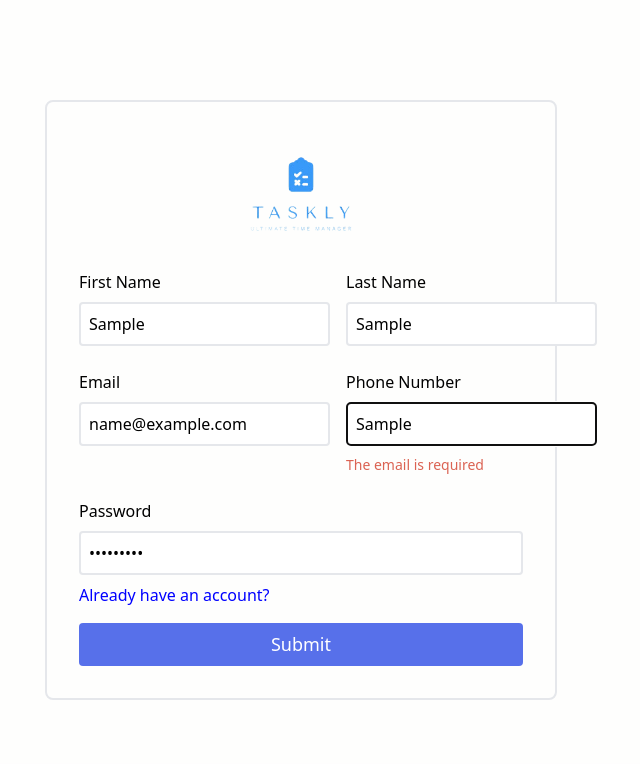
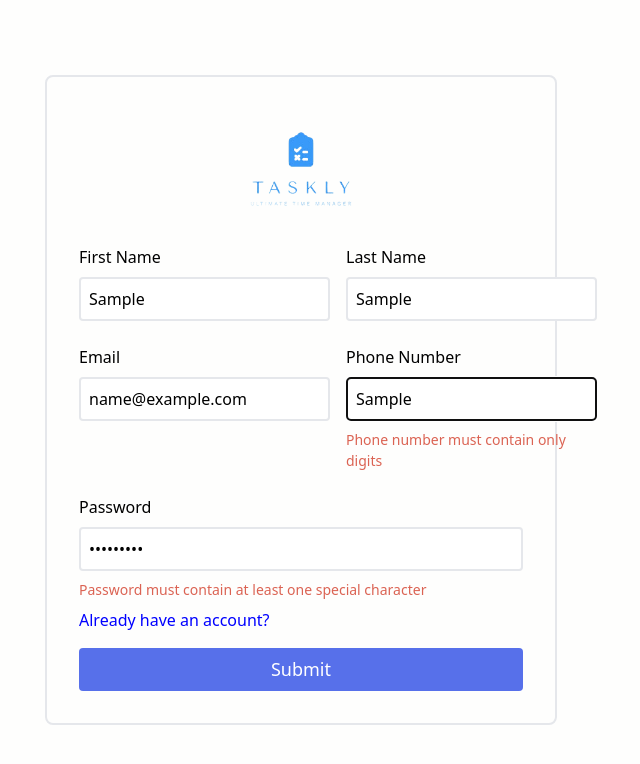
Before and after one commit to atonya-bravin/Full_Stack_To_Do_List, a React (Vite) app: page /SignUp in a window 1280 px wide. Both pictures are taken after typing "Sample", "Sample", "name@example.com", "Sample", "Sample123" into the empty fields and a click on the input 640 px from the left and 630 px from the top of the page. Shown: the top 764 px of the page, without its empty margins (339-979 px from the left). Built offline with nearby package versions, Linux system fonts and the light colour scheme.

Commit message:
feat: Increase of the validation parameters
The validation parameters have been increased and the error messages
made dynamic hence each error message reflects the particular error
incured.

```diff
--- a/src/V2/Pages/SignUpPage.tsx
+++ b/src/V2/Pages/SignUpPage.tsx
@@ -8,11 +8,122 @@ import Logo from "../assets/Logo.png"
 
 //creation of a zod object to be used in data validation
 const userInfor = zod.object({
-  firstName: zod.string().min(6).max(64),
-  lastName: zod.string().min(6).max(64),
-  phoneNumber: zod.string().min(10).max(10),
-  email: zod.string().email(),
-  password: zod.string().min(8).max(64),
+  firstName: zod
+    .string()
+    .refine(
+      /*
+        Treating this field as required field by checking its length an raising an
+        error on any thing with a length equal to or less than 0
+      */
+      (value) => value.length > 0,
+      { message: "First name is required" }
+    )
+    .refine(
+      /*
+        Checking to invalidate anything with a length less than 3 characters.
+      */
+      (value) => value.length >= 3,
+      { message: "First name too short" }
+    )
+    .refine(
+      /*
+        Checking to invalidate anything with a length more than 64 characters.
+      */
+      (value) => value.length <= 64,
+      { message: "First name too long" }
+    ),
+  lastName: zod
+    .string()
+    .refine(
+      (value) => value.length > 0,
+      { message: "Last name is required" }
+    )
+    .refine(
+      (value) => value.length >= 3,
+      { message: "Last name too short" }
+    )
+    .refine(
+      (value) => value.length <= 64,
+      { message: "Last name too long" }
+  ),
+  phoneNumber: zod
+    .string()
+    .refine(
+      (value) => value.length > 0,
+      { message: "Phone number is required" }
+    )
+    .refine(
+      /*
+        use of a regex function to ensure that the phone number contains only digits [0-9]
+      */
+      (value) => /^\d+$/.test(value),
+      { message: "Phone number must contain only digits" }
+    )
+    .refine(
+      /*
+        Check for the length of the string to invalidate anything with a length less or more than 10
+      */
+      (value) => value.length === 10,
+      { message: "Phone number must be exactly 10 digits" }
+  ),
+  email: zod
+    .string()
+    .refine(
+      (value) => value.length > 0,
+      { message: "Email is required" }
+    )
+    .refine(
+      /*
+        use of regex to check and invalidate anything that;
+          - contains more than one @ symbol
+          - does not contain any characters after the @ symbol
+          - does not contain a dot characters after the characters preceding @symbol
+      */
+      (value) =>
+        /^[^\s@]+@[^\s@]+\.[^\s@]+$/.test(value),
+      { message: "Invalid email format" }
+  ),
+  password: zod
+    .string()
+    .refine(
+      (value) => value.length > 0,
+      { message: "Password is required" }
+    )
+    .refine(
+      /*
+        Check to invalidate anything with a length less than 8 or greater than 64
+      */
+      (value) => value.length >= 8 && value.length <= 64,
+      { message: "Password must be between 8 and 64 characters" }
+    )
+    .refine(
+      /*
+        Check to invalidate anything without atleast one uppercase
+      */
+      (value) => /[A-Z]/.test(value),
+      { message: "Password must contain at least one uppercase letter" }
+    )
+    /*
+        Check to invalidate anything without atleast one lowercase
+    */
+    .refine(
+      (value) => /[a-z]/.test(value),
+      { message: "Password must contain at least one lowercase letter" }
+    )
+    .refine(
+      /*
+        Check to invalidate anything without atleast one digit [0-9]
+      */
+      (value) => /\d/.test(value),
+      { message: "Password must contain at least one digit" }
+    )
+    .refine(
+      /*
+        Check to invalidate anything without atleast one special character
+      */
+      (value) => /[!@#$%^&*(),.?":{}|<>]/.test(value),
+      { message: "Password must contain at least one special character" }
+  ),
 });
 
 //implementation of a type that reflects the zod object for proper data validation
@@ -44,13 +155,13 @@ const SignUpPage = () => {
           <div className="flex flex-col md:flex-row gap-[8px] md:gap-[16px] w-full">
             <div className="w-full flex flex-col gap-[8px] pt-[16px] pb-[8px]">
               <label>First Name</label>
-              <input className="py-[8px] px-[8px] border-[2px] rounded-[4px]" {...register("firstName", {required: true})}/>
-              {errors.firstName && <div className="text-[14px] text-[#DB6353]">First name is required</div>}
+              <input className="py-[8px] px-[8px] border-[2px] rounded-[4px]" {...register("firstName")}/>
+              {errors.firstName && <div className="text-[14px] text-[#DB6353]">{errors.firstName.message}</div>}
             </div>
             <div className="w-full flex flex-col gap-[8px] pt-[16px] pb-[8px]">
               <label>Last Name</label>
-              <input className="py-[8px] px-[8px] border-[2px] rounded-[4px]" {...register("lastName", {required: true})}/>
-              {errors.lastName && <div className="text-[14px] text-[#DB6353]">Last name is required</div>}
+              <input className="py-[8px] px-[8px] border-[2px] rounded-[4px]" {...register("lastName")}/>
+              {errors.lastName && <div className="text-[14px] text-[#DB6353]">{errors.lastName.message}</div>}
             </div>
           </div>
 
@@ -59,22 +170,22 @@ const SignUpPage = () => {
             <div className="w-full flex flex-col gap-[8px] pt-[16px] pb-[8px]">
               <label>Email</label>
               <input className="py-[8px] px-[8px] border-[2px] rounded-[4px]"
-                placeholder="example@gmail.com" {...register("email", {required: true})}
+                placeholder="example@gmail.com" {...register("email")}
               />
-              {errors.email && <div className="text-[14px] text-[#DB6353]">The email is required</div>}
+              {errors.email && <div className="text-[14px] text-[#DB6353]">{errors.email.message}</div>}
             </div>
 
             <div className="w-full flex flex-col gap-[8px] pt-[16px] pb-[8px]">
               <label>Phone Number</label>
-              <input className="py-[8px] px-[8px] border-[2px] rounded-[4px]" {...register("phoneNumber", {required: true})}
+              <input className="py-[8px] px-[8px] border-[2px] rounded-[4px]" {...register("phoneNumber")}
               />
-              {errors.phoneNumber && <div className="text-[14px] text-[#DB6353]">The email is required</div>}
+              {errors.phoneNumber && <div className="text-[14px] text-[#DB6353]">{errors.phoneNumber.message}</div>}
             </div>
           </div>
           <div className="flex flex-col gap-[8px] pt-[16px] pb-[8px]">
             <label>Password</label>
-            <input className="py-[8px] px-[8px] border-[2px] rounded-[4px]" type="password" {...register("password",  {required: true})}/>
-            {errors.password && <div className="text-[14px] text-[#DB6353]">The password is required</div>}
+            <input className="py-[8px] px-[8px] border-[2px] rounded-[4px]" type="password" {...register("password")}/>
+            {errors.password && <div className="text-[14px] text-[#DB6353]">{errors.password.message}</div>}
           </div>
 
           <div
```
